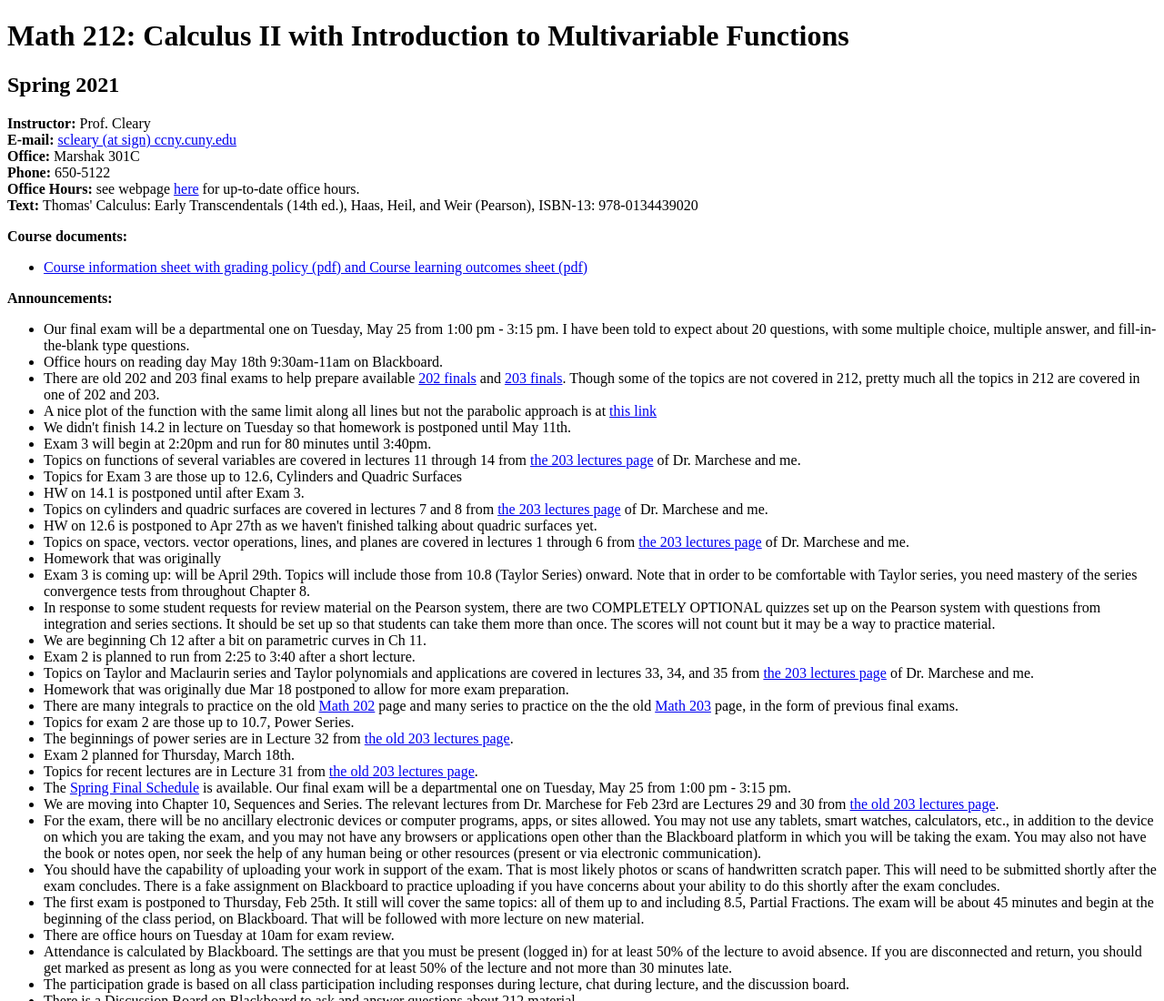
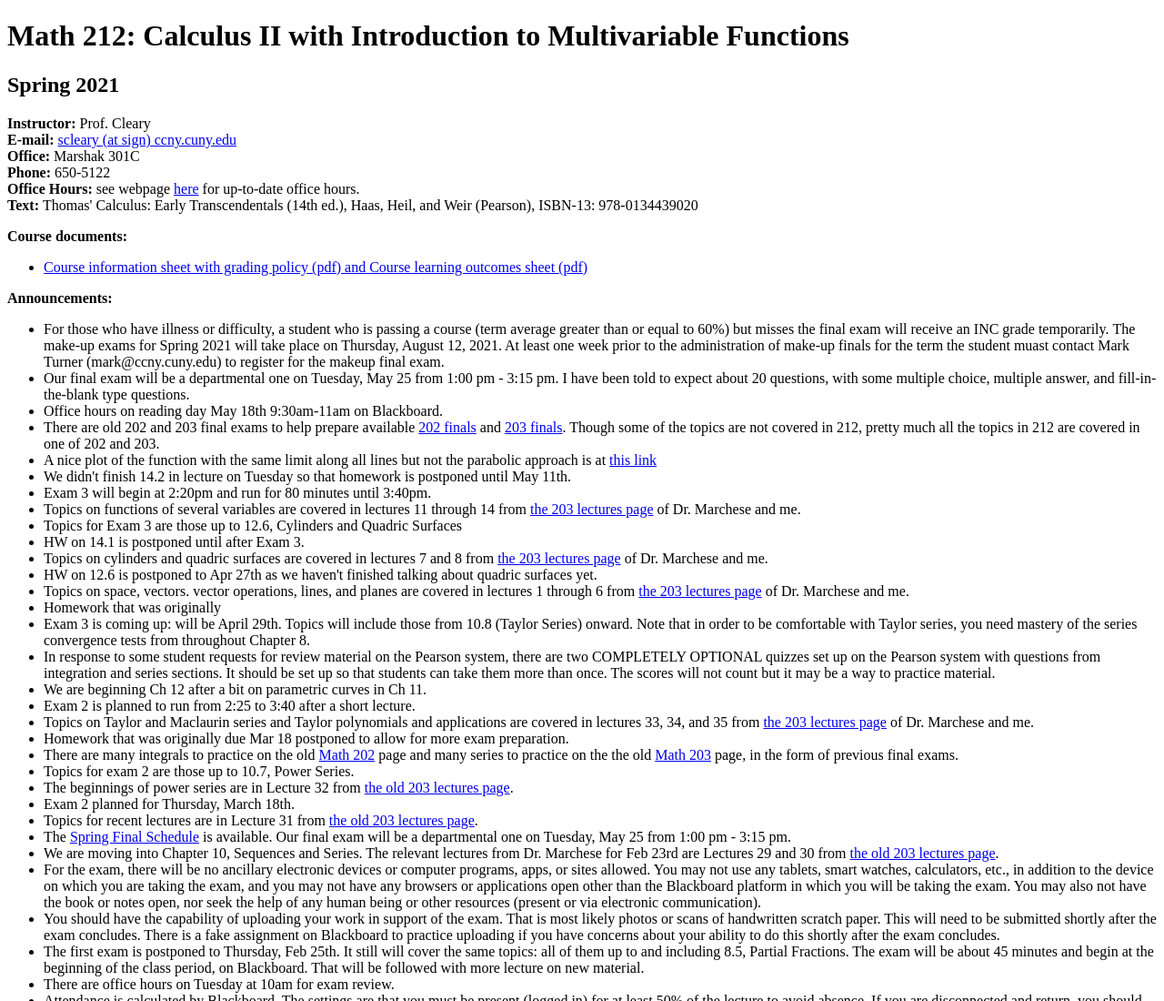
Before and after one commit to profcleary/profcleary.github.io, a plain HTML site: page math212/index.html in a window 1280 px wide. Shown: the top 1100 px of the page at 91% size. Drawn offline with Linux system fonts and the light colour scheme.

Commit message:
more updates

```diff
--- a/math212/index.html
+++ b/math212/index.html
@@ -33,6 +33,8 @@
 <ul>
 
 
+
+<li> For those who have illness or difficulty, a student who is passing a course (term average greater than or equal to 60%) but misses the final exam will receive an INC grade temporarily. The make-up exams for Spring 2021 will take place on Thursday, August 12, 2021.  At least one week prior to the administration of make-up finals for the term the student muast contact Mark Turner (mark@ccny.cuny.edu) to register for the makeup final exam.
 <li>  Our final exam will be a departmental one on Tuesday, May 25 from 1:00 pm - 3:15 pm.   I have been told to expect about 20 questions, with some multiple choice, multiple answer, and fill-in-the-blank type questions.
 <li> Office hours on reading day May 18th 9:30am-11am on Blackboard.
 <li > There are old 202 and 203 final exams to help prepare available <a href="https://math.sci.ccny.cuny.edu/course/math-20200/">202 finals</a> and <a href="https://math.sci.ccny.cuny.edu/course/math-20300/">203 finals</a>.  Though some of the topics are not covered in 212, pretty much all the topics in 212 are covered in one of 202 and 203.
```
